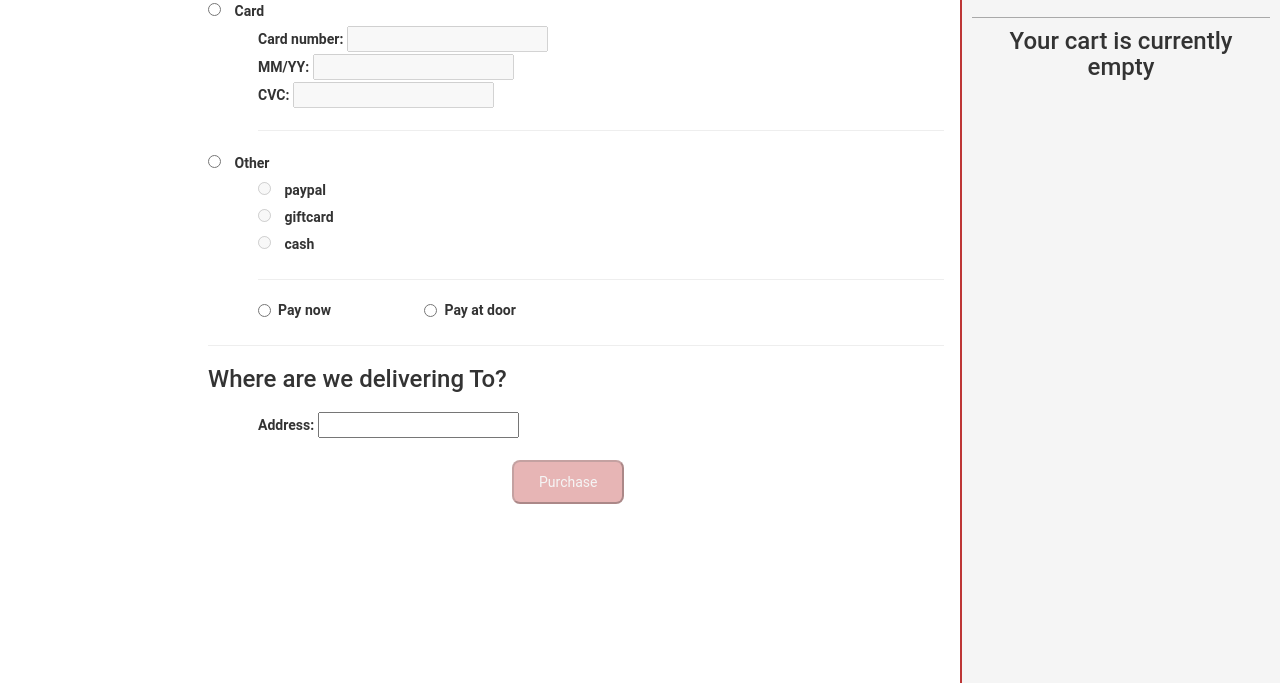
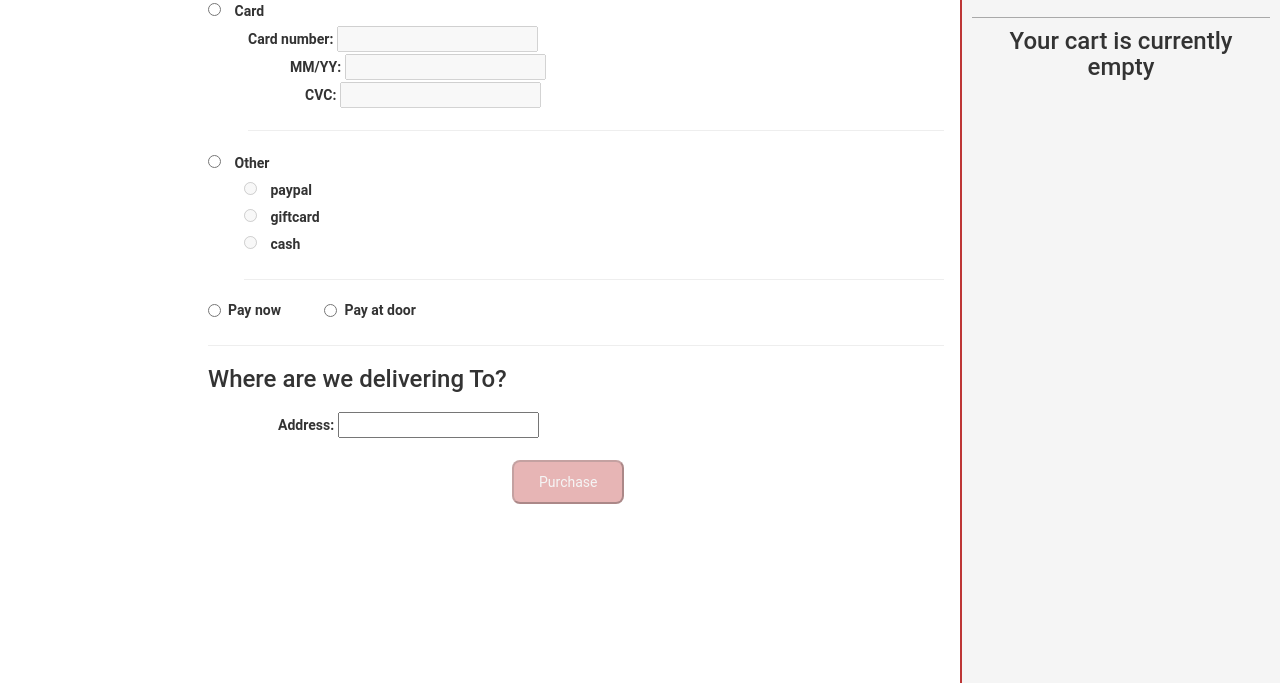
Before and after one commit to Izuria/MS3-Website, a plain HTML site: page payment.html in a window 1280 px wide. Shown: the part 117-800 px from the top of the page. Drawn offline with nearby package versions, Linux system fonts and the light colour scheme.

Commit message:
aligned textboxes

```diff
--- a/payment.html
+++ b/payment.html
@@ -428,12 +428,15 @@
 			overflow: auto;
 		}
 
-		.innerRadio {
-			padding-left: 50px;
+		.innerRadio1 {
+			padding-left: 40px;
+		}
+
+		.innerRadio2 {
+			padding-left: 36px;
 		}
 
 		.radio-inline {
-			padding-left: 70px;
 			padding-right: 30px;
 		}
 
@@ -448,17 +451,17 @@
 
 		.userName {
 			display: none;
-			padding-left: 50px;
+			padding-left: 4px;
 		}
 
 		.giftcard {
 			display: none;
-			padding-left: 50px;
+			padding-left: 27px;
 		}
 
 		.address {
 			padding-top: 10px;
-			padding-left: 50px;
+			padding-left: 70px;
 		}
 
 		.center {
@@ -469,6 +472,14 @@
 			height: 10%;
 			padding-top: 10%;
 			width: 30%
+		}
+
+		.date {
+			padding-left: 42px;
+		}
+
+		.cvc {
+			padding-left: 57px;
 		}
 
 	</style>
@@ -503,13 +514,18 @@
 			<div>
 				<input type="radio" name="payment" onclick="payByCard()">
 				<label>Card</label><br>
-				<div class=innerRadio>
+				<div class=innerRadio1>
 					<label>Card number:</label>
 					<input id='card' type="text" disabled onkeydown="cardCheck()"><br>
-					<label>MM/YY:</label>
-					<input id='month' type="text" disabled onkeydown="dateCheck()"><br>
-					<label>CVC:</label>
-					<input id='CVC' type="text" disabled onkeydown="cvcCheck ()">
+					<div class = date>
+						<label>MM/YY:</label>
+						<input id='month' type="text" disabled onkeydown="dateCheck()"><br>
+					</div>
+
+					<div class = cvc>
+						<label>CVC:</label>
+						<input id='CVC' type="text" disabled onkeydown="cvcCheck ()">
+					</div>
 					<hr>
 				</div>
 			</div>
@@ -517,14 +533,14 @@
 			<div class=outterRadio>
 				<input type="radio" name="payment" onclick="other()">
 				<label>Other</label><br>
-				<div class=innerRadio>
+				<div class=innerRadio2>
 					<input type="radio" name="options" id='paypal' disabled onclick="selection1('paypal')">
 					<label>paypal</label><br>
 
 					<div class=userName id=username>
 
-						<div class="radio-inline">
-							<label>User name:</label>
+						<div class="radio-inline username">
+							<label>Username:</label>
 							<input type="text" onkeydown="paypalFunc('username')">
 						</div>
 
@@ -540,7 +556,7 @@
 					</div>
 
 					<div class=giftcard id=giftcard>
-						<label>giftcard number:</label>
+						<label>giftcard #:</label>
 						<input type="text" onkeydown="giftcardFunc()"><br>
 					</div>
 
```
